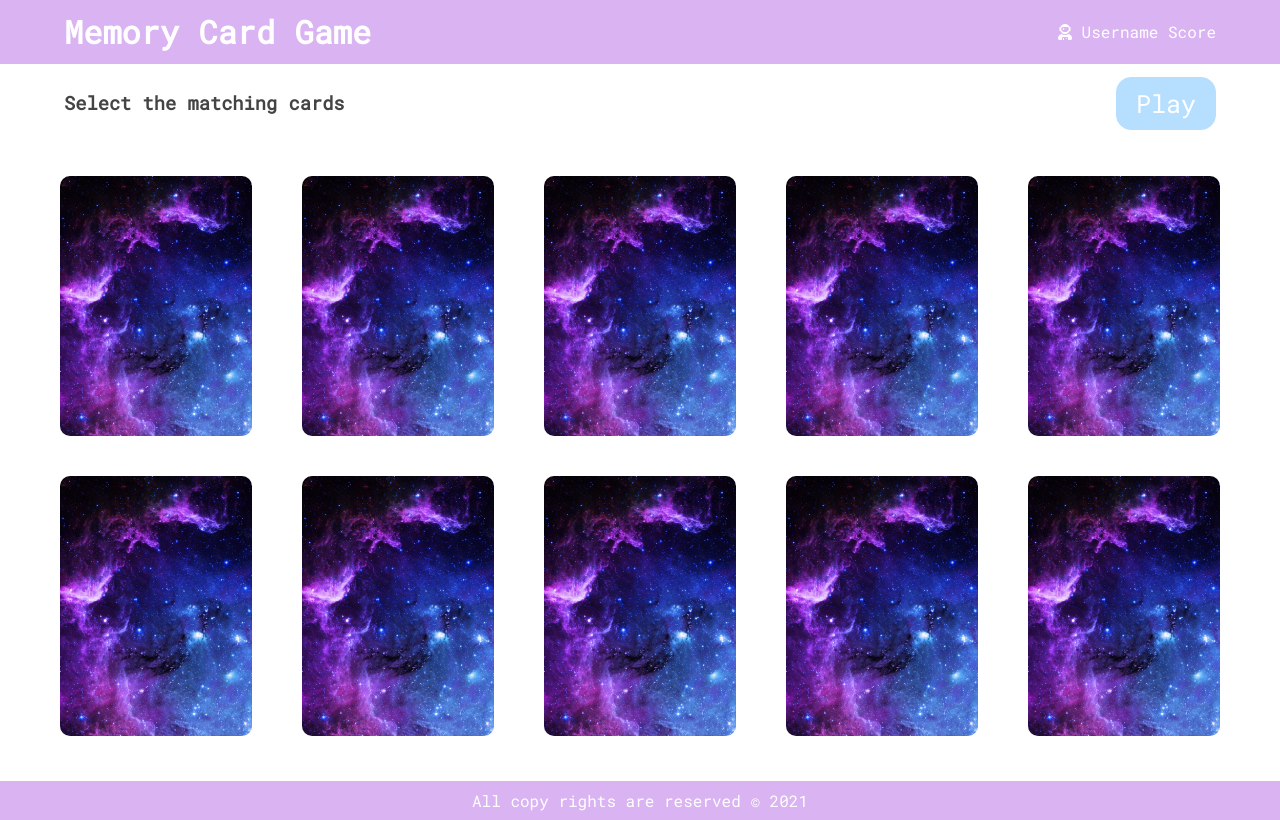
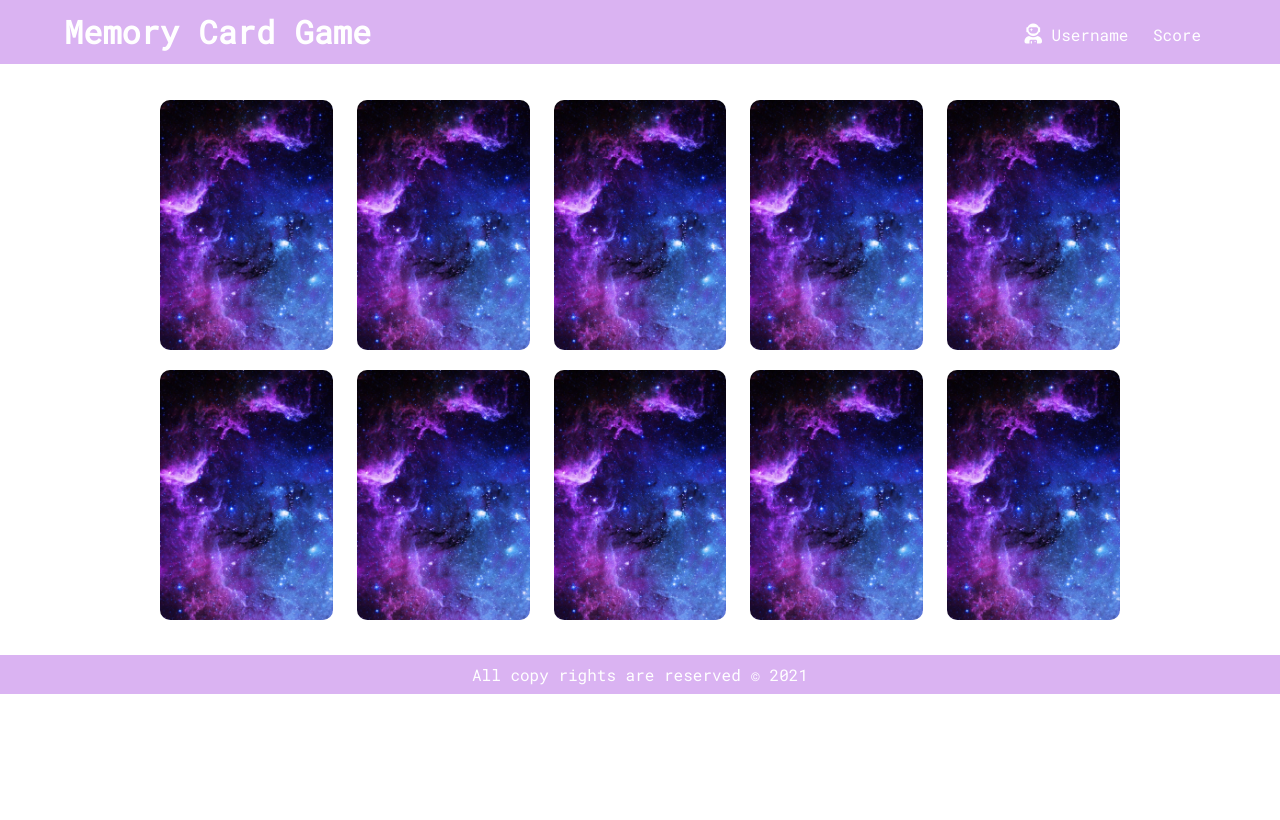
Before and after one commit to bushra1997/Project-1, a plain HTML site: page index.html in a window 1280 px wide. Drawn offline with Linux system fonts and the light colour scheme.

Commit message:
final changes

```diff
--- a/css/style.scss
+++ b/css/style.scss
@@ -21,6 +21,7 @@ header {
         margin-top: 8%;
         li {
           display: inline-block;
+          margin-right: 15px;
           p {
             display: inline;
           }
@@ -47,10 +48,11 @@ section {
     display: flex;
     flex-wrap: wrap;
     justify-content: center;
+    padding: 0% 5%;
     .cards {
       width: 15%;
-      height: 260px;
-      margin: 20px 25px;
+      height: 250px;
+      margin: 10px 12px;
       .content {
         width: 100%;
         height: 100%;
--- a/index.html
+++ b/index.html
@@ -30,16 +30,16 @@
         <div class="float-left">
           <ul>
             <li>
-              <i class="fas fa-user-astronaut"></i>
+              <i class="fas fa-user-astronaut" style="font-size: 20px;"></i>
               <p>Username</p>
             </li>
-            <li id="Score">Score</li>
+            <li id="score">Score</li>
           </ul>
         </div>
       </div>
     </header>
 
-    <header style="background-color: transparent">
+    <!-- <header style="background-color: transparent">
       <div class="container" style="padding: 1% 5% 0%">
         <h3 style="color: #444; padding-top: 1%;">Select the matching cards</h3>
         <br />
@@ -59,7 +59,7 @@
           Play
         </button>
       </div>
-    </header>
+    </header> -->
 
     <section class="text-center">
       <!-- 2 rows with 4 cols -->
@@ -69,7 +69,7 @@
         <!-- A pop up message will be shown before the user hovers over the container and after the hover showing the game rules -->
         <div class="cards">
           <!-- when the user clicks on the card it will flip to show the front side of the card -->
-          <div class="content">
+          <div class="content" data-card="Space-ship">
             <div class="front side" id="front">
               <img src="./images/icon10.jpg" alt="" />
             </div>
@@ -80,7 +80,7 @@
           </div>
         </div>
         <div class="cards">
-          <div class="content">
+          <div class="content" data-card="flag">
             <div class="front side" id="front">
               <img src="./images/icon5.jpg" alt="" />
             </div>
@@ -90,7 +90,7 @@
           </div>
         </div>
         <div class="cards">
-          <div class="content">
+          <div class="content" data-card="Saturn">
             <div class="front side" id="front">
               <img src="./images/icon9.jpg" alt="" />
             </div>
@@ -100,7 +100,7 @@
           </div>
         </div>
         <div class="cards">
-          <div class="content">
+          <div class="content" data-card="Rocket">
             <div class="front side" id="front">
               <img src="./images/icon4.jpg" alt="" />
             </div>
@@ -110,7 +110,7 @@
           </div>
         </div>
         <div class="cards">
-          <div class="content">
+          <div class="content" data-card="Saturn">
             <div class="front side" id="front">
               <img src="./images/icon9.jpg" alt="" />
             </div>
@@ -120,7 +120,7 @@
           </div>
         </div>
         <div class="cards">
-          <div class="content">
+          <div class="content" data-card="Rocket">
             <div class="front side" id="front">
               <img src="./images/icon4.jpg" alt="" />
             </div>
@@ -130,7 +130,7 @@
           </div>
         </div>
         <div class="cards">
-          <div class="content">
+          <div class="content" data-card="flag">
             <div class="front side" id="front">
               <img src="./images/icon5.jpg" alt="" />
             </div>
@@ -140,7 +140,7 @@
           </div>
         </div>
         <div class="cards">
-          <div class="content">
+          <div class="content" data-card="telescope">
             <div class="front side" id="front">
               <img src="./images/icon8.jpg" alt="" />
             </div>
@@ -150,7 +150,7 @@
           </div>
         </div>
         <div class="cards">
-          <div class="content">
+          <div class="content" data-card="Space-ship">
             <div class="front side" id="front">
               <img src="./images/icon10.jpg" alt="" />
             </div>
@@ -160,7 +160,7 @@
           </div>
         </div>
         <div class="cards">
-          <div class="content">
+          <div class="content" data-card="telescope">
             <div class="front side" id="front">
               <img src="./images/icon8.jpg" alt="" />
             </div>
--- a/js/main.js
+++ b/js/main.js
@@ -10,22 +10,38 @@ const cards = document.querySelectorAll(".content");
 
 let cardFlipped = false;
 let firstCard, secondCard;
+let score = 0;
 function flipCard() {
   this.classList.add("flip");
   if (!cardFlipped) {
     cardFlipped = true;
     firstCard = this;
-    firstCard.removeEventListener("click", flipCard)
-    console.log(cardFlipped, firstCard)
   } else {
     cardFlipped = false;
     secondCard = this;
-    secondCard.removeEventListener("click", flipCard)
-    console.log(cardFlipped, secondCard)
   }
-//   if the cards are match??
-const image = document.querySelectorAll('.front>img');
 
-
+  if(firstCard.dataset.card === secondCard.dataset.card){
+    firstCard.removeEventListener("click", flipCard);
+    secondCard.removeEventListener("click", flipCard);
+    score = score +10;
+    document.getElementById("score").innerHTML = score;
+    firstCard = null;
+    secondCard = null;
+  }else{
+    setTimeout(() => {
+      firstCard.classList.remove("flip");
+      secondCard.classList.remove("flip");
+      firstCard = null;
+      secondCard = null;
+    }, 1500)
+  }
+// error in shuffling the cards
+  if(score == 50){
+    cards.forEach(card =>{
+      let numberOfOrder = Math.floor(Math.random() * 10);
+      card.style.order = numberOfOrder;
+    })
+  }
 }
 cards.forEach((card) => card.addEventListener("click", flipCard));
```
Also changed, not shown: css/style.css, 1 other file.
